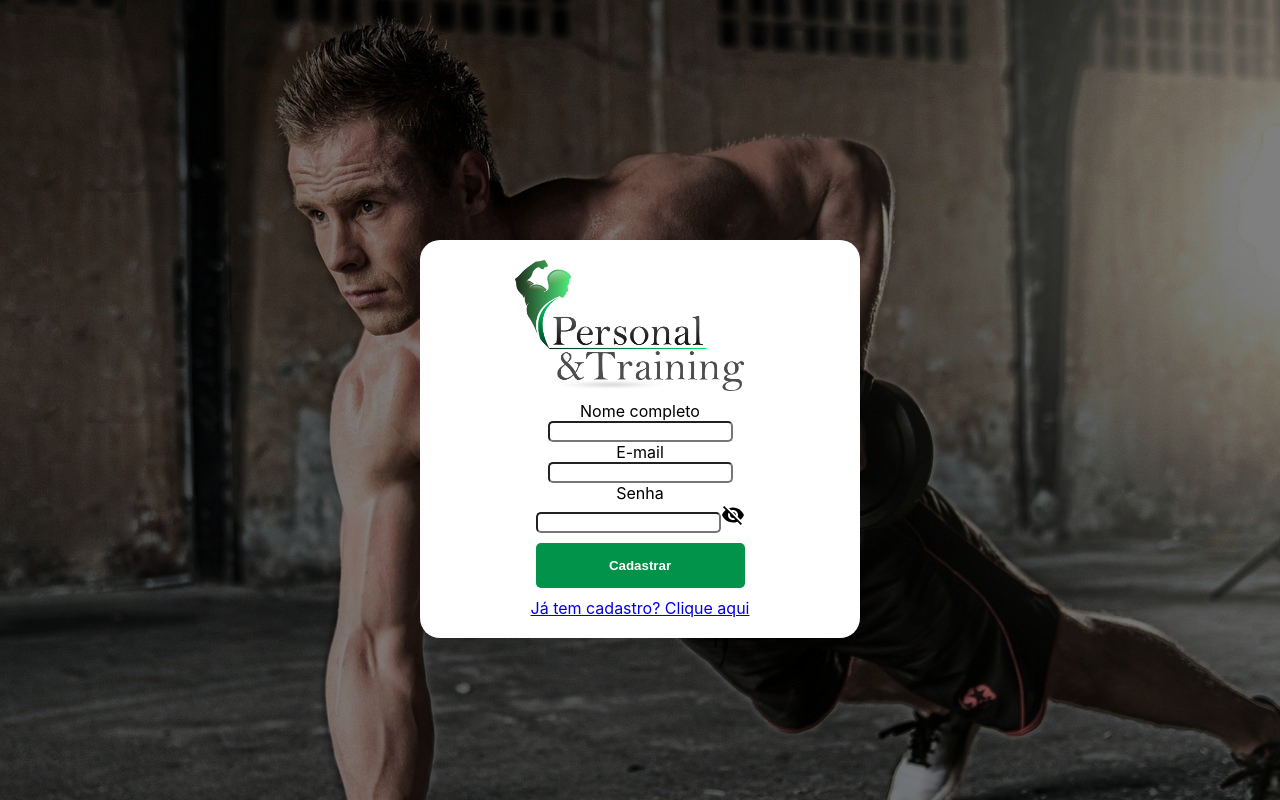
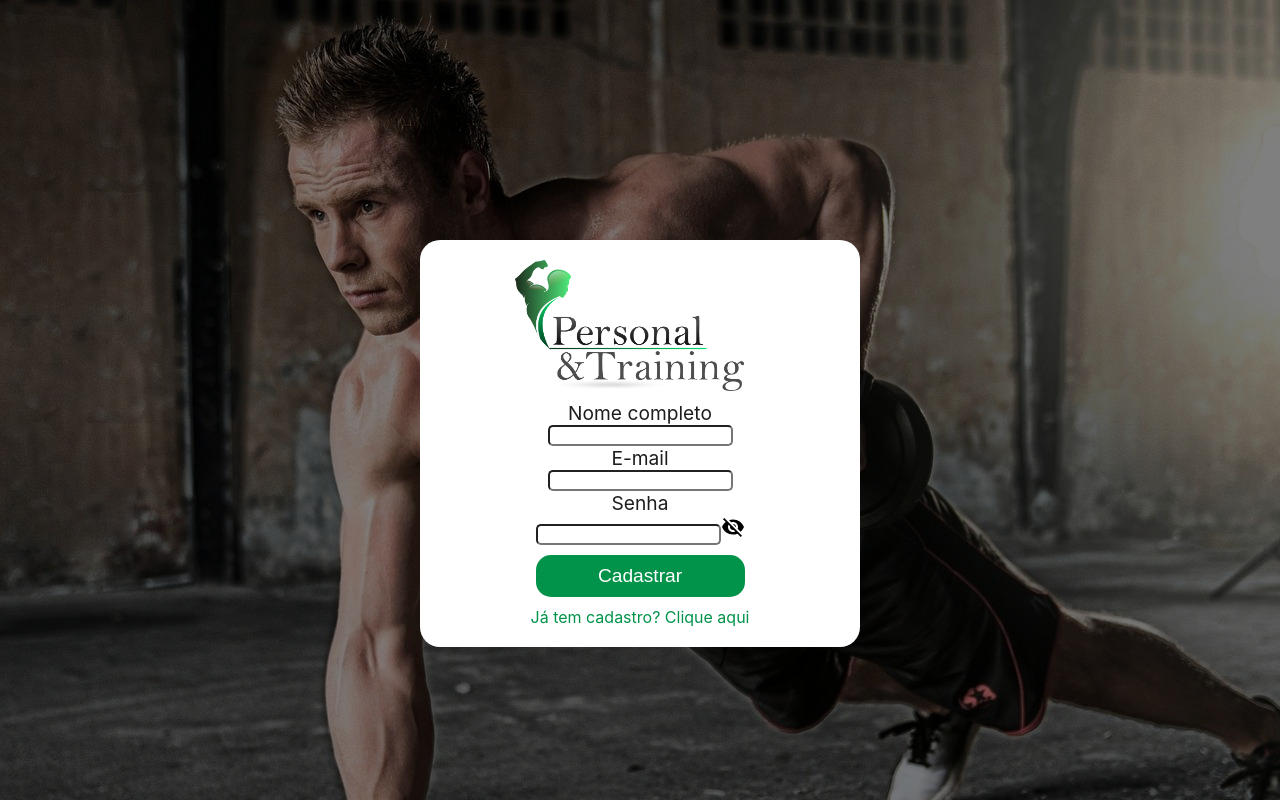
Before and after one commit to givisiez-JDM/personal-trainer-clientSide, a React (Create React App) app: page /registrar in a window 1280 px wide. Built offline with nearby package versions, Linux system fonts and the light colour scheme.

Commit message:
Login and register style

```diff
--- a/src/assets/styles/Shared.js
+++ b/src/assets/styles/Shared.js
@@ -188,7 +188,7 @@ export const FormStyle = styled.form`
     }
 `
 
-export const LinkTables = styled(Link)`
+export const WrittenLink = styled(Link)`
     text-decoration: none;
     color: #01934a;
     cursor: pointer;
--- a/src/pages/login/Login.jsx
+++ b/src/pages/login/Login.jsx
@@ -1,8 +1,7 @@
-import { FormCnt, GFButtonsDiv, GoogleButton, LoginCnt, LoginForm, LoginInput, LoginLabel, LoginLogo, LoginSubmit } from "./LoginStyle";
+import { FormCnt, GFButtonsDiv, GoogleButton, LoginCnt, LoginForm, LoginInput, LoginLogo } from "./LoginStyle";
 import Logo from "../../assets/images/logo/logo-horizontal.png"
 import { ThemeProvider } from "styled-components";
-import { mainThemeColor, Paragraph } from "../../assets/styles/Shared";
-import { Link } from "react-router-dom";
+import { mainThemeColor, Paragraph, SubmitButton, WrittenLink, InputLabel } from "../../assets/styles/Shared";
 import GoogleIcon from '@mui/icons-material/Google';
 import VisibilityOnIcon from '@mui/icons-material/Visibility';
 import VisibilityOffIcon from '@mui/icons-material/VisibilityOff';
@@ -44,9 +43,9 @@ export default function Login() {
         <FormCnt onSubmit={login}>
           <LoginLogo src={Logo} alt="" />
           <LoginForm action="/">
-            <LoginLabel htmlFor="email">E-mail</LoginLabel>
+            <InputLabel htmlFor="email">E-mail</InputLabel>
             <LoginInput type="email" name="email" id="email" onChange={updateField} required />
-            <LoginLabel htmlFor="password">Senha</LoginLabel>
+            <InputLabel htmlFor="password">Senha</InputLabel>
             <div>
               <LoginInput type={passwordShown ? 'text' : 'password'} name="password" id="password" onChange={updateField} required />
               {passwordShown
@@ -54,12 +53,12 @@ export default function Login() {
                 : <VisibilityOffIcon onClick={() => setPasswordShown(!passwordShown)} />
               }
             </div>
-            <LoginSubmit type="submit" value="Login" />
+            <SubmitButton type="submit" value="Login" />
             <Paragraph>Ou</Paragraph>
             <GFButtonsDiv>
               <GoogleButton>Faça login com <GoogleIcon />oogle</GoogleButton>
             </GFButtonsDiv>
-            <Link to="/registrar">Ainda não tem cadastro? Registre-se aqui</Link>
+            <WrittenLink to="/registrar">Ainda não tem cadastro? Registre-se aqui</WrittenLink>
           </LoginForm>
         </FormCnt>
       </LoginCnt>
--- a/src/pages/login/LoginStyle.js
+++ b/src/pages/login/LoginStyle.js
@@ -23,6 +23,7 @@ export const FormCnt = styled.main`
 
     @media (max-width: 480px) {
         margin: 5vh auto;
+        max-width: 300px;
     }
 `
 
@@ -38,22 +39,8 @@ export const LoginLogo = styled.img`
     height: auto;
 `
 
-export const LoginLabel = styled.label``
-
 export const LoginInput = styled.input`
     border-radius: 5px;
-`
-
-export const LoginSubmit = styled.input`
-    background-color: ${props => props.theme.secondaryGreen};
-    border: none;
-    color: white;
-    border-radius: 5px;
-    padding: 15px;
-    margin: 10px 0;
-    width: 100%;
-    font-weight: 700;
-    cursor: pointer;
 `
 
 export const GFButtonsDiv = styled.div`
@@ -76,4 +63,5 @@ export const GoogleButton = styled.button`
     align-items: center;
     justify-content: center;
     cursor: pointer;
+    font-size: 1.2em;
 `
--- a/src/pages/login/Register.jsx
+++ b/src/pages/login/Register.jsx
@@ -1,7 +1,7 @@
-import { FormCnt, LoginCnt, LoginForm, LoginInput, LoginLabel, LoginLogo, LoginSubmit } from "./LoginStyle";
+import { FormCnt, LoginCnt, LoginForm, LoginInput, LoginLogo } from "./LoginStyle";
 import { ThemeProvider } from "styled-components";
-import { mainThemeColor } from "../../assets/styles/Shared";
-import { Link, useNavigate } from "react-router-dom";
+import { InputLabel, mainThemeColor, SubmitButton, WrittenLink } from "../../assets/styles/Shared";
+import { useNavigate } from "react-router-dom";
 import { useContext, useState } from "react";
 import { api } from "../../services/api";
 import Logo from "../../assets/images/logo/logo-horizontal.png"
@@ -56,11 +56,11 @@ export default function Register() {
         <FormCnt>
           <LoginLogo src={Logo} alt="" />
           <LoginForm onSubmit={createUser}>
-            <LoginLabel htmlFor="name">Nome completo</LoginLabel>
+            <InputLabel htmlFor="name">Nome completo</InputLabel>
             <LoginInput type="text" name="name" id="name" onChange={updateField} required />
-            <LoginLabel htmlFor="email">E-mail</LoginLabel>
+            <InputLabel htmlFor="email">E-mail</InputLabel>
             <LoginInput type="email" name="email" id="email" onChange={updateField} required />
-            <LoginLabel htmlFor="password">Senha</LoginLabel>
+            <InputLabel htmlFor="password">Senha</InputLabel>
             <div>
               <LoginInput type={passwordShown ? 'text' : 'password'} name="password" id="password" onChange={updateField} required />
               {passwordShown
@@ -68,9 +68,9 @@ export default function Register() {
                 : <VisibilityOffIcon onClick={() => setPasswordShown(!passwordShown)} />
                 }
             </div>
-            <LoginSubmit type="submit" value="Cadastrar" />
+            <SubmitButton type="submit" value="Cadastrar" />
           </LoginForm>
-          <Link to="/">Já tem cadastro? Clique aqui</Link>
+          <WrittenLink to="/">Já tem cadastro? Clique aqui</WrittenLink>
         </FormCnt>
       </LoginCnt>
     </ThemeProvider>
--- a/src/pages/training/TrainingList.jsx
+++ b/src/pages/training/TrainingList.jsx
@@ -1,7 +1,6 @@
 import { Hidden, Table, TableBody, TableHead, TableCell } from '@mui/material'
 import { useContext, useEffect, useState } from 'react'
-import { Link } from 'react-router-dom'
-import { ButtonCnt1, LinkButton, LinkTables, PageSubtitle, PageTitle, Paragraph } from '../../assets/styles/Shared'
+import { ButtonCnt1, LinkButton, PageSubtitle, PageTitle, Paragraph, WrittenLink } from '../../assets/styles/Shared'
 import { LoginContext } from '../../contexts/LoginContext'
 import { dateTransform } from '../../helpers/dateHelpers'
 import Header from '../../layouts/header/Header'
@@ -54,7 +53,7 @@ export default function TrainingList() {
                     <Hidden smDown>
                       <TableCell align='center'>{training.notes}</TableCell>
                     </Hidden>
-                    <TableCell align='center'><LinkTables to={`/treinos/${training._id}`}>Ver dados do treino</LinkTables></TableCell>
+                    <TableCell align='center'><WrittenLink to={`/treinos/${training._id}`}>Ver dados do treino</WrittenLink></TableCell>
                   </tr>
                   )})
                 }
```
